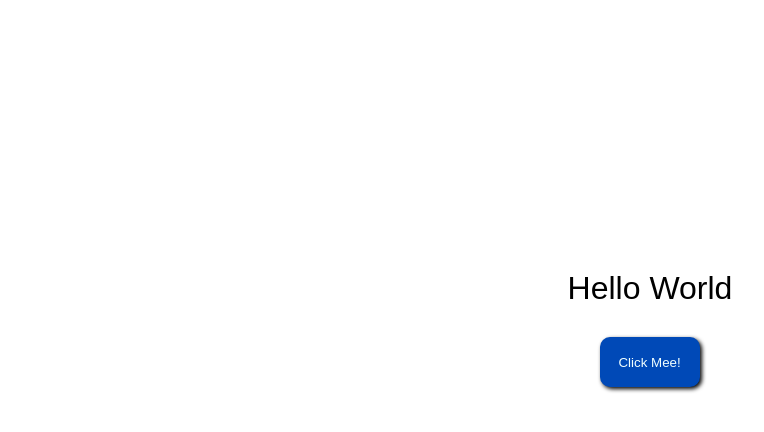
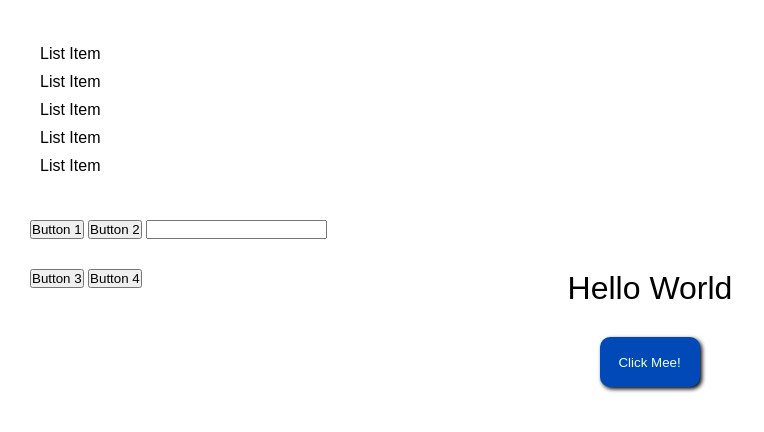
Before and after one commit to filipbosnjak/myJavascriptProjects, a plain HTML site: page jQuery/index.html in a window 1280 px wide. Shown: the whole page, without its empty margins (0-764 px from the left). Drawn offline with nearby package versions, Linux system fonts and the light colour scheme.

Commit message:
New jQuery Commit

```diff
--- a/jQuery/index.html
+++ b/jQuery/index.html
@@ -15,6 +15,22 @@
         </h1>
         <button class="btn">Click Mee!</button>
     </div>
-    <script src="jQuery.js"></script>
+    <ul class="">
+        <li>List Item</li>
+        <li>List Item</li>
+        <li>List Item</li>
+        <li>List Item</li>
+        <li>List Item</li>
+    </ul>
+    <div class="content1">
+        <input type="button" , value="Button 1">
+        <input type="submit" , value="Button 2">
+        <input type="text">
+        <script src="jQuery.js"></script>
+    </div>
+    <div class="btns">
+        <button class="btn1">Button 3</button>
+        <button class="btn2">Button 4</button>
+    </div>
 </body>
 </html>
--- a/jQuery/jQuery.js
+++ b/jQuery/jQuery.js
@@ -5,10 +5,46 @@
 
 // $('elementName').method();
 
+
+
+//$('button').hide(); -> Hide button, its still in the html
+
+//$('button#btnID')... if we had a button with the id="btnID"
+
+$(document).ready( () => { //All our jQuery should be inside ready() function meaning all code executes when the page is loaded
+/* -- MANIPULATING LISTS -- */
+
+$('ul').append('<li>New Item</li>'); //Adding new html element defined as a string
+
+$('ul li:nth-child(6n)').hide();  //Targets 6th 12th child and so on
+
+
+/* -- INPUTS -- */
+
+//$(':submit').hide(); -> Targeting by type
+//$('a[href="http://google.com"]').doSomething(); -> Targets a tag with a specific link
+
+
+/* -- EVENTS -- */
+
 $('.btn').click( () => {
     $('h1').css('color','blue');
 });
 
-//$('button').hide(); -> Hide button, its still in the html
+$('.btn1').click( () => {
+    $('li').toggle();// Toggles hide and show
 
-//$('button#btnID')... if we had a button with the id="btnID"
+});
+
+$('.btn2').hover( () => {
+    //$('.btn1').css('background-color','blue')  .toggle() works the best
+});
+
+$('.btn1').on('mouseenter' , () => {
+    $('.btn1').css('background-color','blue');
+});
+$('.btn1').on('mouseleave' , () => {
+    $('.btn1').css('background-color','white');
+});
+
+});
--- a/jQuery/style.css
+++ b/jQuery/style.css
@@ -4,6 +4,7 @@
 }
 body{
     position: relative;
+    font-family: Arial, Helvetica, sans-serif;
 }
 .content{
     position: absolute;
@@ -32,3 +33,16 @@ h1{
 .btn:hover{
     transform: scale(1.05);
 }
+ul{
+    list-style: none;
+    padding: 40px;
+}
+li{
+    padding: 5px 0;
+}
+input[type=button]{
+    margin-left:30px;
+}
+.btns{
+    margin:30px
+}
```
